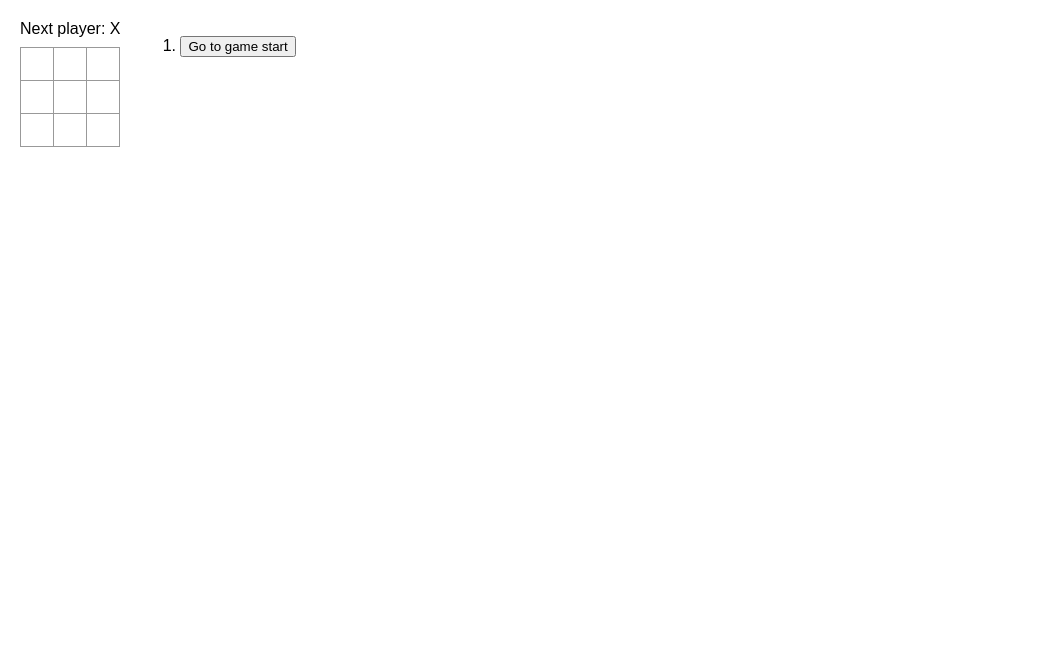
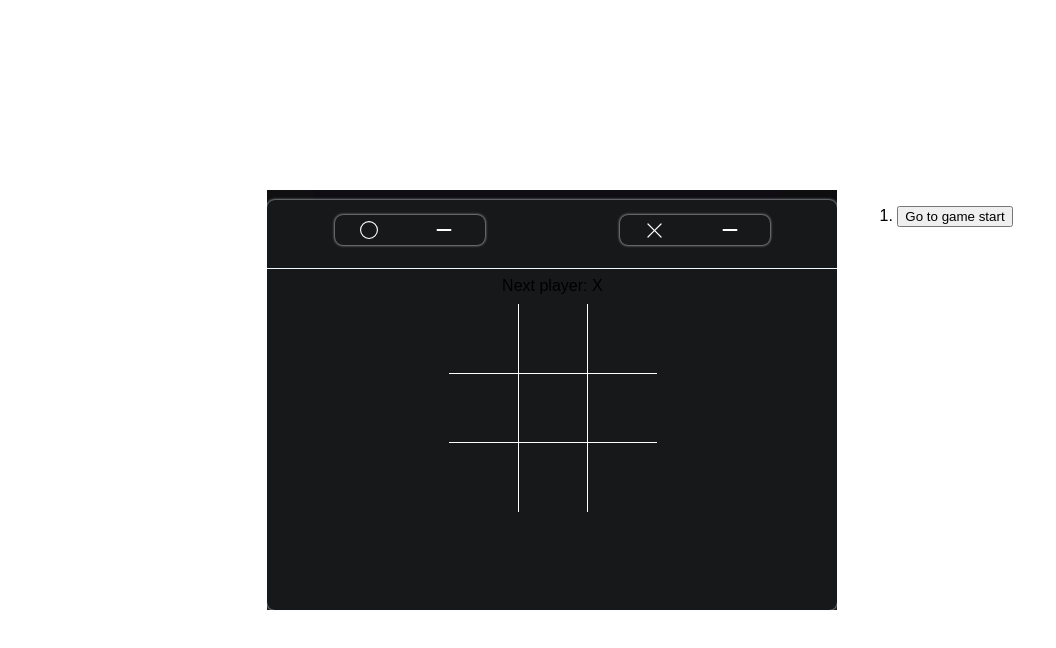
Before and after one commit to renanasb/jogo-da-velha-HNR, a React (Create React App) app: page / in a window 1280 px wide. Shown: the top 648 px of the page, without its empty margins (0-1056 px from the left). Built offline with nearby package versions, Linux system fonts and the light colour scheme.

Commit message:
Snapshot 0.1

```diff
--- a/src/App.js
+++ b/src/App.js
@@ -1,8 +1,75 @@
-import { useState } from 'react';
+import { useState } from "react";
+import "./styles.css";
+import image from "./v1016-b-08.jpg";
 
-function Square({ value, onSquareClick }) {
+
+function Square0({ value, onSquareClick }) {
   return (
-    <button className="square" onClick={onSquareClick}>
+    <button className="square0" onClick={onSquareClick}>
+      {value}
+    </button>
+  );
+}
+
+function Square1({ value, onSquareClick }) {
+  return (
+    <button className="square1" onClick={onSquareClick}>
+      {value}
+    </button>
+  );
+}
+
+function Square2({ value, onSquareClick }) {
+  return (
+    <button className="square2" onClick={onSquareClick}>
+      {value}
+    </button>
+  );
+}
+
+function Square3({ value, onSquareClick }) {
+  return (
+    <button className="square3" onClick={onSquareClick}>
+      {value}
+    </button>
+  );
+}
+
+function Square4({ value, onSquareClick }) {
+  return (
+    <button className="square4" onClick={onSquareClick}>
+      {value}
+    </button>
+  );
+}
+
+function Square5({ value, onSquareClick }) {
+  return (
+    <button className="square5" onClick={onSquareClick}>
+      {value}
+    </button>
+  );
+}
+
+function Square6({ value, onSquareClick }) {
+  return (
+    <button className="square6" onClick={onSquareClick}>
+      {value}
+    </button>
+  );
+}
+
+function Square7({ value, onSquareClick }) {
+  return (
+    <button className="square7" onClick={onSquareClick}>
+      {value}
+    </button>
+  );
+}
+
+function Square8({ value, onSquareClick }) {
+  return (
+    <button className="square8" onClick={onSquareClick}>
       {value}
     </button>
   );
@@ -15,9 +82,9 @@ function Board({ xIsNext, squares, onPlay }) {
     }
     const nextSquares = squares.slice();
     if (xIsNext) {
-      nextSquares[i] = 'X';
+      nextSquares[i] = "X";
     } else {
-      nextSquares[i] = 'O';
+      nextSquares[i] = "O";
     }
     onPlay(nextSquares);
   }
@@ -25,30 +92,89 @@ function Board({ xIsNext, squares, onPlay }) {
   const winner = calculateWinner(squares);
   let status;
   if (winner) {
-    status = 'Winner: ' + winner;
+    status = "Winner: " + winner;
   } else {
-    status = 'Next player: ' + (xIsNext ? 'X' : 'O');
+    status = "Next player: " + (xIsNext ? "X" : "O");
   }
 
   return (
-    <>
+    <div style={{backgroundImage: `url(${image})`}}>
+      <div className="tabuleiroMatrix">
+        <div className="tabuleiro">
+          <div className="placar">
+            <div className="players">
+              <svg
+                xmlns="http://www.w3.org/2000/svg"
+                width="18px"
+                height="18px"
+                fill="white"
+                className="bi bi-circle"
+                viewBox="0 0 16 16"
+              >
+                <path d="M8 15A7 7 0 1 1 8 1a7 7 0 0 1 0 14m0 1A8 8 0 1 0 8 0a8 8 0 0 0 0 16" />
+              </svg>
+
+              <svg
+                xmlns="http://www.w3.org/2000/svg"
+                width="30px"
+                height="30px"
+                fill="white"
+                className="bi bi-dash"
+                viewBox="0 0 16 16"
+              >
+                <path d="M4 8a.5.5 0 0 1 .5-.5h7a.5.5 0 0 1 0 1h-7A.5.5 0 0 1 4 8" />
+              </svg>
+            </div>
+
+            <div className="players">
+              <svg
+                xmlns="http://www.w3.org/2000/svg"
+                width="19px"
+                height="19px"
+                fill="white  "
+                className="bi bi-x-lg"
+                viewBox="0 0 16 16"
+              >
+                <path d="M2.146 2.854a.5.5 0 1 1 .708-.708L8 7.293l5.146-5.147a.5.5 0 0 1 .708.708L8.707 8l5.147 5.146a.5.5 0 0 1-.708.708L8 8.707l-5.146 5.147a.5.5 0 0 1-.708-.708L7.293 8z" />
+              </svg>
+
+              <svg
+                xmlns="http://www.w3.org/2000/svg"
+                width="30px"
+                height="30px"
+                fill="white"
+                className="bi bi-dash"
+                viewBox="0 0 16 16"
+              >
+                <path d="M4 8a.5.5 0 0 1 .5-.5h7a.5.5 0 0 1 0 1h-7A.5.5 0 0 1 4 8" />
+              </svg>
+            </div>
+          </div>
+
+          <hr color="aliceblue" className="linha" />
+          <div style={{display: "flex", flexDirection: "column", alignItems: "center"}}>
           <div className="status">{status}</div>
       <div className="board-row">
-        <Square value={squares[0]} onSquareClick={() => handleClick(0)} />
-        <Square value={squares[1]} onSquareClick={() => handleClick(1)} />
-        <Square value={squares[2]} onSquareClick={() => handleClick(2)} />
+        <Square0 value={squares[0]} onSquareClick={() => handleClick(0)} />
+        <Square1 value={squares[1]} onSquareClick={() => handleClick(1)} />
+        <Square2 value={squares[2]} onSquareClick={() => handleClick(2)} />
       </div>
       <div className="board-row">
-        <Square value={squares[3]} onSquareClick={() => handleClick(3)} />
-        <Square value={squares[4]} onSquareClick={() => handleClick(4)} />
-        <Square value={squares[5]} onSquareClick={() => handleClick(5)} />
+        <Square3 value={squares[3]} onSquareClick={() => handleClick(3)} />
+        <Square4 value={squares[4]} onSquareClick={() => handleClick(4)} />
+        <Square5 value={squares[5]} onSquareClick={() => handleClick(5)} />
       </div>
       <div className="board-row">
-        <Square value={squares[6]} onSquareClick={() => handleClick(6)} />
-        <Square value={squares[7]} onSquareClick={() => handleClick(7)} />
-        <Square value={squares[8]} onSquareClick={() => handleClick(8)} />
+        <Square6 value={squares[6]} onSquareClick={() => handleClick(6)} />
+        <Square7 value={squares[7]} onSquareClick={() => handleClick(7)} />
+        <Square8 value={squares[8]} onSquareClick={() => handleClick(8)} />
       </div>
-    </>
+          <div className="card-profile"></div>
+        </div>
+      </div>
+          </div>
+
+    </div>
   );
 }
 
@@ -71,9 +197,9 @@ export default function Game() {
   const moves = history.map((squares, move) => {
     let description;
     if (move > 0) {
-      description = 'Go to move #' + move;
+      description = "Go to move #" + move;
     } else {
-      description = 'Go to game start';
+      description = "Go to game start";
     }
     return (
       <li key={move}>
@@ -83,12 +209,18 @@ export default function Game() {
   });
 
   return (
+    <div className="center">
       <div className="game">
         <div className="game-board">
-        <Board xIsNext={xIsNext} squares={currentSquares} onPlay={handlePlay} />
+          <Board
+            xIsNext={xIsNext}
+            squares={currentSquares}
+            onPlay={handlePlay}
+          />
         </div>
         <div className="game-info">
           <ol>{moves}</ol>
+        </div>
       </div>
     </div>
   );
--- a/src/styles.css
+++ b/src/styles.css
@@ -1,11 +1,5 @@
 * {
   box-sizing: border-box;
-}
-
-body {
-  font-family: sans-serif;
-  margin: 20px;
-  padding: 0;
 }
 
 h1 {
@@ -52,23 +46,282 @@ ul {
 
 body {
   font-family: sans-serif;
-  margin: 20px;
-  padding: 0;
+  display: flex;
+  justify-content: center;
+  height: 100vb;
+  margin: 0px;
+  background-color: #fff;
 }
 
-.square {
-  background: #fff;
-  border: 1px solid #999;
+.square0 {
+  background: #17181a;
+  border: 1px solid white;
+  border-top-width: 0px;
+  border-left-width: 0px;
+  border-right-width: 1px;
   float: left;
   font-size: 24px;
   font-weight: bold;
   line-height: 34px;
-  height: 34px;
+  height: 70px;
   margin-right: -1px;
   margin-top: -1px;
   padding: 0;
   text-align: center;
-  width: 34px;
+  width: 70px;
+
+}
+
+.square1 {
+  background: #17181a;
+  border: 1px solid white;
+  border-top-width: 0px;
+  float: left;
+  font-size: 24px;
+  font-weight: bold;
+  line-height: 34px;
+  height: 70px;
+  margin-right: -1px;
+  margin-top: -1px;
+  padding: 0;
+  text-align: center;
+  width: 70px;
+}
+
+.square2 {
+  background: #17181a;
+  border: 1px solid white;
+  float: left;
+  font-size: 24px;
+  font-weight: bold;
+  line-height: 34px;
+  height: 70px;
+  margin-right: -1px;
+  margin-top: -1px;
+  padding: 0;
+  text-align: center;
+  width: 70px;
+  border-top-width: 0px;
+  border-right-width: 0px;
+}
+
+.square3 {
+  background: #17181a;
+  border: 1px solid white;
+  border-left-width: 0px;
+  float: left;
+  font-size: 24px;
+  font-weight: bold;
+  line-height: 34px;
+  height: 70px;
+  margin-right: -1px;
+  margin-top: -1px;
+  padding: 0;
+  text-align: center;
+  width: 70px;
+}
+
+.square4 {
+  background: #17181a;
+  border: 1px solid white;
+  border-right-width: 1px;
+  border-left-width: 1px;
+  border-bottom-width: 1px;
+  border-top-width: 1px;
+  float: left;
+  font-size: 24px;
+  font-weight: bold;
+  line-height: 34px;
+  height: 70px;
+  margin-right: -1px;
+  margin-top: -1px;
+  padding: 0;
+  text-align: center;
+  width: 70px;
+}
+
+.square5 {
+  background: #17181a;
+  border: 1px solid white;
+  border-right-width: 0px;
+  float: left;
+  font-size: 24px;
+  font-weight: bold;
+  line-height: 34px;
+  height: 70px;
+  margin-right: -1px;
+  margin-top: -1px;
+  padding: 0;
+  text-align: center;
+  width: 70px;
+}
+
+.square6 {
+  background: #17181a;
+  border: 1px solid white;
+  border-left-width: 0px;
+  border-bottom-width: 0px;
+  float: left;
+  font-size: 24px;
+  font-weight: bold;
+  line-height: 34px;
+  height: 70px;
+  margin-right: -1px;
+  margin-top: -1px;
+  padding: 0;
+  text-align: center;
+  width: 70px;
+}
+
+.square7 {
+  background: #17181a;
+  border: 1px solid white;
+  border-bottom-width: 0px;
+  float: left;
+  font-size: 24px;
+  font-weight: bold;
+  line-height: 34px;
+  height: 70px;
+  margin-right: -1px;
+  margin-top: -1px;
+  padding: 0;
+  text-align: center;
+  width: 70px;
+}
+
+.square8 {
+  background: #17181a;
+  border: 1px solid white;
+  border-right-width: 0px;
+  border-bottom-width: 0px;
+  float: left;
+  font-size: 24px;
+  font-weight: bold;
+  line-height: 34px;
+  height: 70px;
+  margin-right: -1px;
+  margin-top: -1px;
+  padding: 0;
+  text-align: center;
+  width: 70px;
+}
+
+.square {
+  background: #17181a;
+  border: 1px solid #fff;
+  float: left;
+  font-size: 24px;
+  font-weight: bold;
+  line-height: 34px;
+  height: 70px;
+  margin-right: -1px;
+  margin-top: -1px;
+  padding: 0;
+  text-align: center;
+  width: 70px;
+}
+
+.tabuleiro {
+  display:block;
+  text-align: center;
+  background-color: #17181a;
+  box-shadow: 0px 0px 3px aliceblue;
+  border-radius: 8px;
+  padding: 0px;
+  max-width: 570px;
+ max-height: 410px;
+ width: 570px;
+ height: 410px;
+ margin-top: 10px;
+}
+
+.tabuleiroMatrix {
+  display: flex;
+  justify-content: space-evenly;
+  flex-wrap: wrap;
+  flex-direction: column-reverse;
+  align-content: space-around;
+}
+
+.placar{
+  display: flex;
+  justify-content: space-around
+}
+
+
+.card-profile {
+  margin: auto;
+  text-align: center;
+  font-family: arial;
+  background-color: #fff;
+  border-radius: 8px;
+  padding: 0px;
+  max-width: inherit;
+  max-height: 300px;
+  }
+
+
+  .card-profile .title {
+  color: grey;
+  font-size: 18px;
+  }
+
+
+  .card-profile button {
+  border: none;
+  outline: 0;
+  display: inline-block;
+  padding: 8px;
+  color: white;
+  background-color: #000;
+  text-align: center;
+  cursor: pointer;
+  width: 100%;
+  font-size: 18px;
+  }
+
+
+  .card-profile a {
+  text-decoration: none;
+  font-size: 22px;
+  color: black;
+  }
+
+
+  .card-profile button:hover, a:hover {
+  opacity: 0.7;
+  }
+
+  .linha{
+    border-top-width: 1;
+    border-bottom-width: 0;
+  }
+
+.players {
+  display: flex;
+  justify-content: space-around;
+  text-align: center;
+  align-items: center;
+  background-color: #17181a;
+  box-shadow: 0px 0px 3px aliceblue;
+  border-radius: 8px;
+  padding: 0px;
+  max-width: 210px;
+  max-height: 210px;
+ width: 150px;
+ height: 30px;
+ margin-top: 15px;
+ margin-bottom: 15px
+}
+
+
+
+.center{
+  display:flex;
+  justify-content: center;
+  align-content: center;
+  height: 100%;
+  flex-wrap: wrap;
 }
 
 .board-row:after {
@@ -88,3 +341,10 @@ body {
 .game-info {
   margin-left: 20px;
 }
+
+.img{
+  background-size:auto ;
+  height: 20px;
+  background-image:url(./v1016-b-08.jpg);
+  height: 100vb;
+}
```
Also changed, not shown: src/v1016-b-08.jpg (added). Lines whose indentation alone changed are shown as unchanged.
